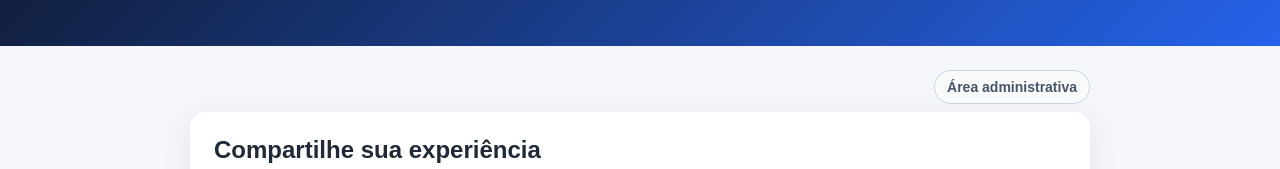
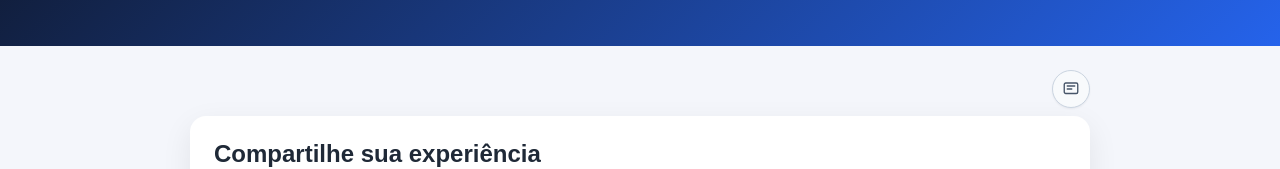
Before and after one commit to hemersonfeedback-jpg/feedback, a website: page public/index.html in a window 1280 px wide. Shown: the part 156-325 px from the top of the page. Drawn offline with Linux system fonts and the light colour scheme.

Commit message:
style(ui): switch admin access to icon button

```diff
--- a/public/index.html
+++ b/public/index.html
@@ -32,7 +32,13 @@
     </section>
     <div class="container">
       <div style="display:flex; justify-content:flex-end; margin-bottom:8px;">
-        <a href="/admin/login" style="display:inline-block; padding:8px 12px; border-radius:999px; background:#f8fafc; color:#475569; border:1px solid #cbd5e1; font-size:14px; font-weight:600; text-decoration:none;">Área administrativa</a>
+        <a href="/admin/login" aria-label="Área administrativa" style="display:inline-flex; align-items:center; justify-content:center; width:36px; height:36px; border-radius:999px; background:#f8fafc; color:#475569; border:1px solid #cbd5e1; text-decoration:none; box-shadow:0 1px 2px rgba(15,23,42,0.06);">
+          <svg width="18" height="18" viewBox="0 0 24 24" fill="none" stroke="currentColor" stroke-width="1.8" stroke-linecap="round" stroke-linejoin="round" aria-hidden="true">
+            <rect x="3" y="4" width="18" height="14" rx="2"></rect>
+            <path d="M7 8h10"></path>
+            <path d="M7 12h6"></path>
+          </svg>
+        </a>
       </div>
       <form id="feedbackForm" class="card" enctype="multipart/form-data">
         <h2>Compartilhe sua experiência</h2>
```
